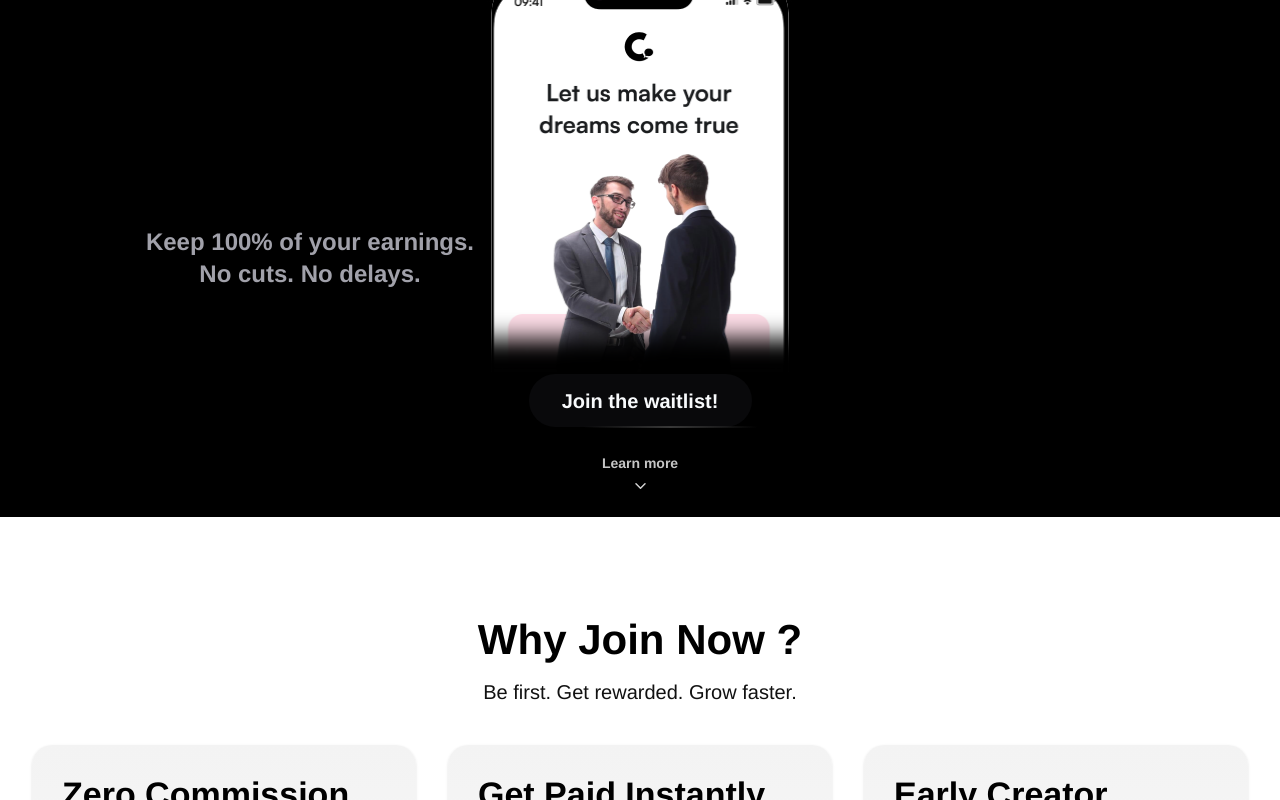
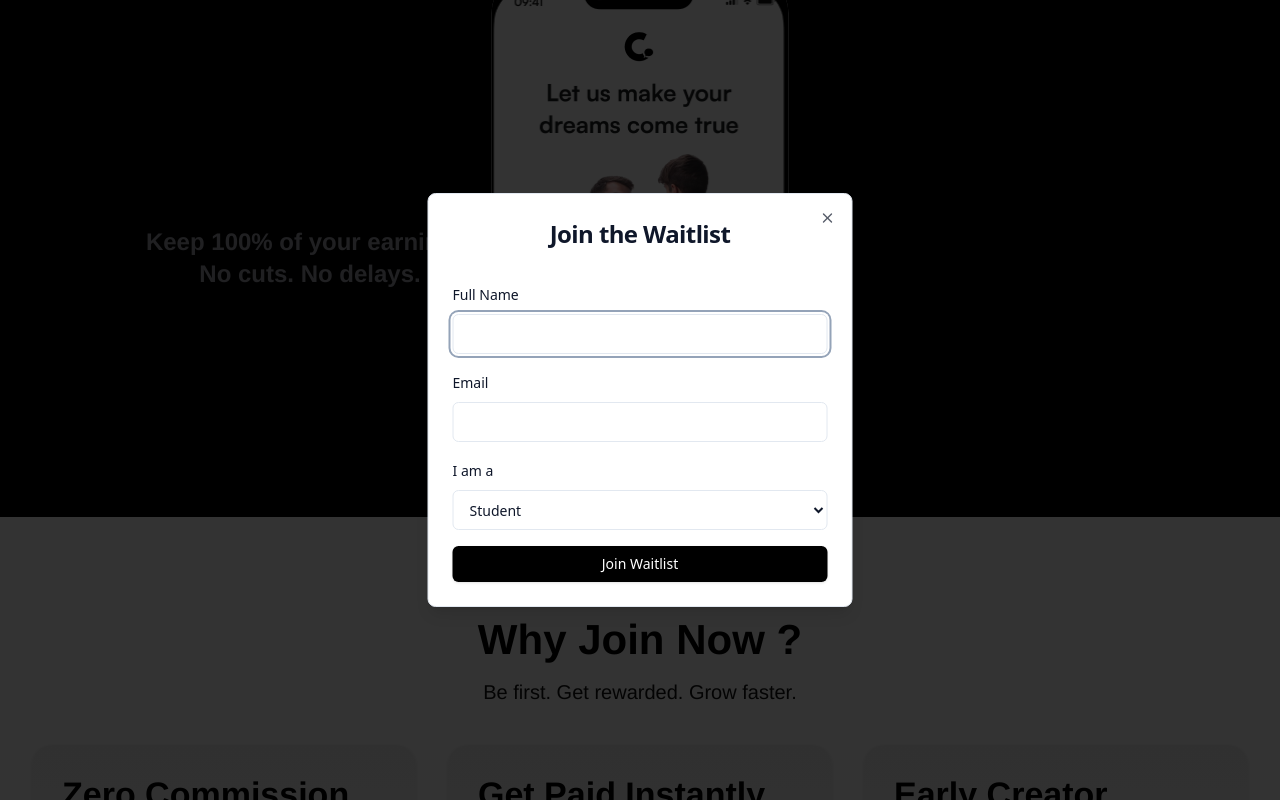
Before and after one commit to chandrunelvin/conlancer_landing, a React (Vite) app in the folder project/: page / in a window 1280 px wide. Both pictures are taken after a click on the button "Join the waitlist!". Shown: the part 481-1281 px from the top of the page. Built offline with nearby package versions, Linux system fonts and the light colour scheme.

Commit message:
adding a form

```diff
--- a/project/package.json
+++ b/project/package.json
@@ -10,6 +10,7 @@
   },
   "dependencies": {
     "@radix-ui/react-accordion": "^1.2.1",
+    "@radix-ui/react-dialog": "^1.1.13",
     "@radix-ui/react-navigation-menu": "^1.2.1",
     "@radix-ui/react-separator": "^1.1.0",
     "@radix-ui/react-slot": "^1.1.0",
--- /dev/null
+++ b/project/src/components/ui/WaitlistForm.jsx
@@ -0,0 +1,86 @@
+import React, { useState } from "react";
+import { Dialog, DialogContent, DialogHeader, DialogTitle } from "./dialog";
+import { Button } from "./button";
+
+export function WaitlistForm({ open, onOpenChange }) {
+  const [formData, setFormData] = useState({
+    name: "",
+    email: "",
+    profession: "student",
+  });
+
+  const handleSubmit = (e) => {
+    e.preventDefault();
+    // Handle form submission here
+    console.log("Form submitted:", formData);
+    onOpenChange(false);
+  };
+
+  const handleChange = (e) => {
+    setFormData({
+      ...formData,
+      [e.target.name]: e.target.value,
+    });
+  };
+
+  return (
+    <Dialog open={open} onOpenChange={onOpenChange}>
+      <DialogContent className="sm:max-w-[425px] bg-white rounded-[20px]">
+        <DialogHeader>
+          <DialogTitle className="text-2xl font-bold text-center mb-4">
+            Join the Waitlist
+          </DialogTitle>
+        </DialogHeader>
+        <form onSubmit={handleSubmit} className="space-y-4">
+          <div className="space-y-2">
+            <label className="text-sm font-medium leading-none peer-disabled:cursor-not-allowed peer-disabled:opacity-70">
+              Full Name
+            </label>
+            <input
+              type="text"
+              name="name"
+              value={formData.name}
+              onChange={handleChange}
+              className="flex h-10 w-full rounded-md border border-input bg-background px-3 py-2 text-sm ring-offset-background file:border-0 file:bg-transparent file:text-sm file:font-medium placeholder:text-muted-foreground focus-visible:outline-none focus-visible:ring-2 focus-visible:ring-ring focus-visible:ring-offset-2 disabled:cursor-not-allowed disabled:opacity-50"
+              required
+            />
+          </div>
+          <div className="space-y-2">
+            <label className="text-sm font-medium leading-none peer-disabled:cursor-not-allowed peer-disabled:opacity-70">
+              Email
+            </label>
+            <input
+              type="email"
+              name="email"
+              value={formData.email}
+              onChange={handleChange}
+              className="flex h-10 w-full rounded-md border border-input bg-background px-3 py-2 text-sm ring-offset-background file:border-0 file:bg-transparent file:text-sm file:font-medium placeholder:text-muted-foreground focus-visible:outline-none focus-visible:ring-2 focus-visible:ring-ring focus-visible:ring-offset-2 disabled:cursor-not-allowed disabled:opacity-50"
+              required
+            />
+          </div>
+          <div className="space-y-2">
+            <label className="text-sm font-medium leading-none peer-disabled:cursor-not-allowed peer-disabled:opacity-70">
+              I am a
+            </label>
+            <select
+              name="profession"
+              value={formData.profession}
+              onChange={handleChange}
+              className="flex h-10 w-full rounded-md border border-input bg-background px-3 py-2 text-sm ring-offset-background file:border-0 file:bg-transparent file:text-sm file:font-medium placeholder:text-muted-foreground focus-visible:outline-none focus-visible:ring-2 focus-visible:ring-ring focus-visible:ring-offset-2 disabled:cursor-not-allowed disabled:opacity-50"
+            >
+              <option value="student">Student</option>
+              <option value="freelancer">Freelancer</option>
+              <option value="professional">Professional</option>
+            </select>
+          </div>
+          <Button
+            type="submit"
+            className="w-full bg-black text-white hover:bg-gray-800"
+          >
+            Join Waitlist
+          </Button>
+        </form>
+      </DialogContent>
+    </Dialog>
+  );
+}
--- /dev/null
+++ b/project/src/components/ui/dialog.jsx
@@ -0,0 +1,104 @@
+import * as React from "react";
+import * as DialogPrimitive from "@radix-ui/react-dialog";
+import { X } from "lucide-react";
+
+import { cn } from "../../lib/utils";
+
+const Dialog = DialogPrimitive.Root;
+
+const DialogTrigger = DialogPrimitive.Trigger;
+
+const DialogPortal = DialogPrimitive.Portal;
+
+const DialogClose = DialogPrimitive.Close;
+
+const DialogOverlay = React.forwardRef(({ className, ...props }, ref) => (
+  <DialogPrimitive.Overlay
+    ref={ref}
+    className={cn(
+      "fixed inset-0 z-50 bg-black/80 data-[state=open]:animate-in data-[state=closed]:animate-out data-[state=closed]:fade-out-0 data-[state=open]:fade-in-0",
+      className
+    )}
+    {...props}
+  />
+));
+DialogOverlay.displayName = DialogPrimitive.Overlay.displayName;
+
+const DialogContent = React.forwardRef(
+  ({ className, children, ...props }, ref) => (
+    <DialogPortal>
+      <DialogOverlay />
+      <DialogPrimitive.Content
+        ref={ref}
+        className={cn(
+          "fixed left-[50%] top-[50%] z-50 grid w-full max-w-lg translate-x-[-50%] translate-y-[-50%] gap-4 border bg-background p-6 shadow-lg duration-200 data-[state=open]:animate-in data-[state=closed]:animate-out data-[state=closed]:fade-out-0 data-[state=open]:fade-in-0 data-[state=closed]:zoom-out-95 data-[state=open]:zoom-in-95 data-[state=closed]:slide-out-to-left-1/2 data-[state=closed]:slide-out-to-top-[48%] data-[state=open]:slide-in-from-left-1/2 data-[state=open]:slide-in-from-top-[48%] sm:rounded-lg",
+          className
+        )}
+        {...props}
+      >
+        {children}
+        <DialogPrimitive.Close className="absolute right-4 top-4 rounded-sm opacity-70 ring-offset-background transition-opacity hover:opacity-100 focus:outline-none focus:ring-2 focus:ring-ring focus:ring-offset-2 disabled:pointer-events-none data-[state=open]:bg-accent data-[state=open]:text-muted-foreground">
+          <X className="h-4 w-4" />
+          <span className="sr-only">Close</span>
+        </DialogPrimitive.Close>
+      </DialogPrimitive.Content>
+    </DialogPortal>
+  )
+);
+DialogContent.displayName = DialogPrimitive.Content.displayName;
+
+const DialogHeader = ({ className, ...props }) => (
+  <div
+    className={cn(
+      "flex flex-col space-y-1.5 text-center sm:text-left",
+      className
+    )}
+    {...props}
+  />
+);
+DialogHeader.displayName = "DialogHeader";
+
+const DialogFooter = ({ className, ...props }) => (
+  <div
+    className={cn(
+      "flex flex-col-reverse sm:flex-row sm:justify-end sm:space-x-2",
+      className
+    )}
+    {...props}
+  />
+);
+DialogFooter.displayName = "DialogFooter";
+
+const DialogTitle = React.forwardRef(({ className, ...props }, ref) => (
+  <DialogPrimitive.Title
+    ref={ref}
+    className={cn(
+      "text-lg font-semibold leading-none tracking-tight",
+      className
+    )}
+    {...props}
+  />
+));
+DialogTitle.displayName = DialogPrimitive.Title.displayName;
+
+const DialogDescription = React.forwardRef(({ className, ...props }, ref) => (
+  <DialogPrimitive.Description
+    ref={ref}
+    className={cn("text-sm text-muted-foreground", className)}
+    {...props}
+  />
+));
+DialogDescription.displayName = DialogPrimitive.Description.displayName;
+
+export {
+  Dialog,
+  DialogPortal,
+  DialogOverlay,
+  DialogClose,
+  DialogTrigger,
+  DialogContent,
+  DialogHeader,
+  DialogFooter,
+  DialogTitle,
+  DialogDescription,
+};
--- a/project/src/index.tsx
+++ b/project/src/index.tsx
@@ -5,5 +5,5 @@
 createRoot(document.getElementById("app") as HTMLElement).render(
   <StrictMode>
     <LandingPageScreen />
-  </StrictMode>,
+  </StrictMode>
 );
--- a/project/src/screens/LandingPageScreen/sections/HeroByAnima/HeroByAnima.tsx
+++ b/project/src/screens/LandingPageScreen/sections/HeroByAnima/HeroByAnima.tsx
@@ -1,8 +1,11 @@
 import { ChevronDown } from "lucide-react";
-import React from "react";
+import React, { useState } from "react";
 import { Button } from "../../../../components/ui/button";
+import { WaitlistForm } from "../../../../components/ui/WaitlistForm";
 
-export const HeroByAnima = (): JSX.Element => {
+export const HeroByAnima = () => {
+  const [isWaitlistOpen, setIsWaitlistOpen] = useState(false);
+
   return (
     <section className="relative w-full bg-black overflow-hidden">
       <div className="relative w-full min-h-[100vh] md:min-h-[800px] lg:min-h-[998px]">
@@ -59,7 +62,10 @@
             <div className="absolute w-full h-10 sm:h-12 md:h-14 top-[230px] sm:top-[320px] md:top-[400px] left-0 bg-black blur-[8px] sm:blur-[10px] md:blur-[12.1px]" />
 
             {/* Join waitlist button */}
-            <Button className="absolute w-[180px] sm:w-[200px] md:w-[223px] h-[45px] sm:h-[50px] md:h-[53px] bottom-[0%] ls:bottom-[-25%] sm:top-[340px] md:top-[435px] left-1/2 -translate-x-1/2 bg-zinc-950 rounded-[10043px] font-bold text-[16px] sm:text-[18px] md:text-xl [font-family:'Satoshi-Bold',Helvetica]">
+            <Button
+              className="absolute w-[180px] sm:w-[200px] md:w-[223px] h-[45px] sm:h-[50px] md:h-[53px] bottom-[0%] ls:bottom-[-25%] sm:top-[340px] md:top-[435px] left-1/2 -translate-x-1/2 bg-zinc-950 rounded-[10043px] font-bold text-[16px] sm:text-[18px] md:text-xl [font-family:'Satoshi-Bold',Helvetica]"
+              onClick={() => setIsWaitlistOpen(true)}
+            >
               Join the waitlist!
             </Button>
 
@@ -81,6 +87,8 @@
           </div>
         </div>
       </div>
+      {/* Waitlist Form */}
+      <WaitlistForm open={isWaitlistOpen} onOpenChange={setIsWaitlistOpen} />
     </section>
   );
 };
```
Also changed, not shown: 1 other file (tests, documents, lock files or other folders).
